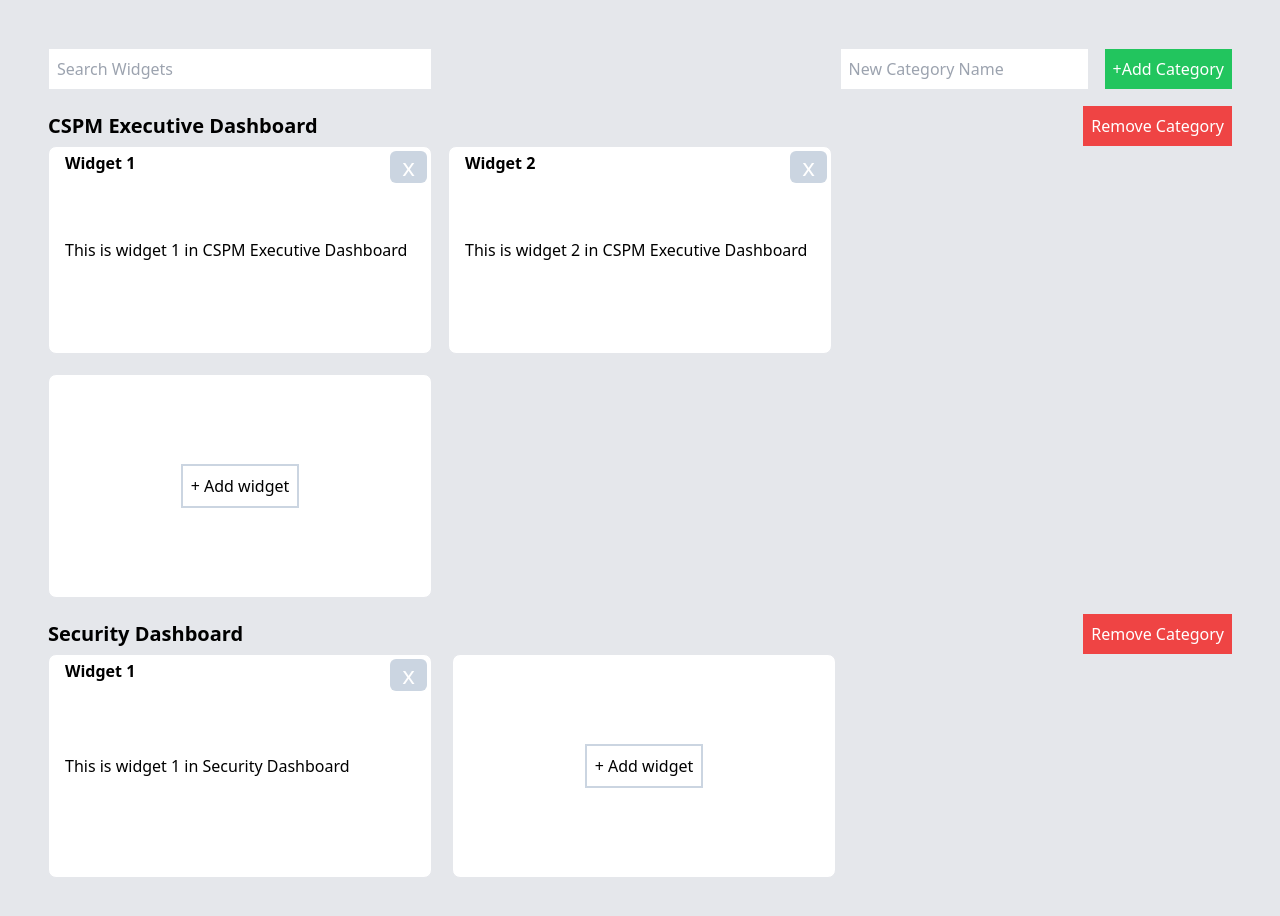
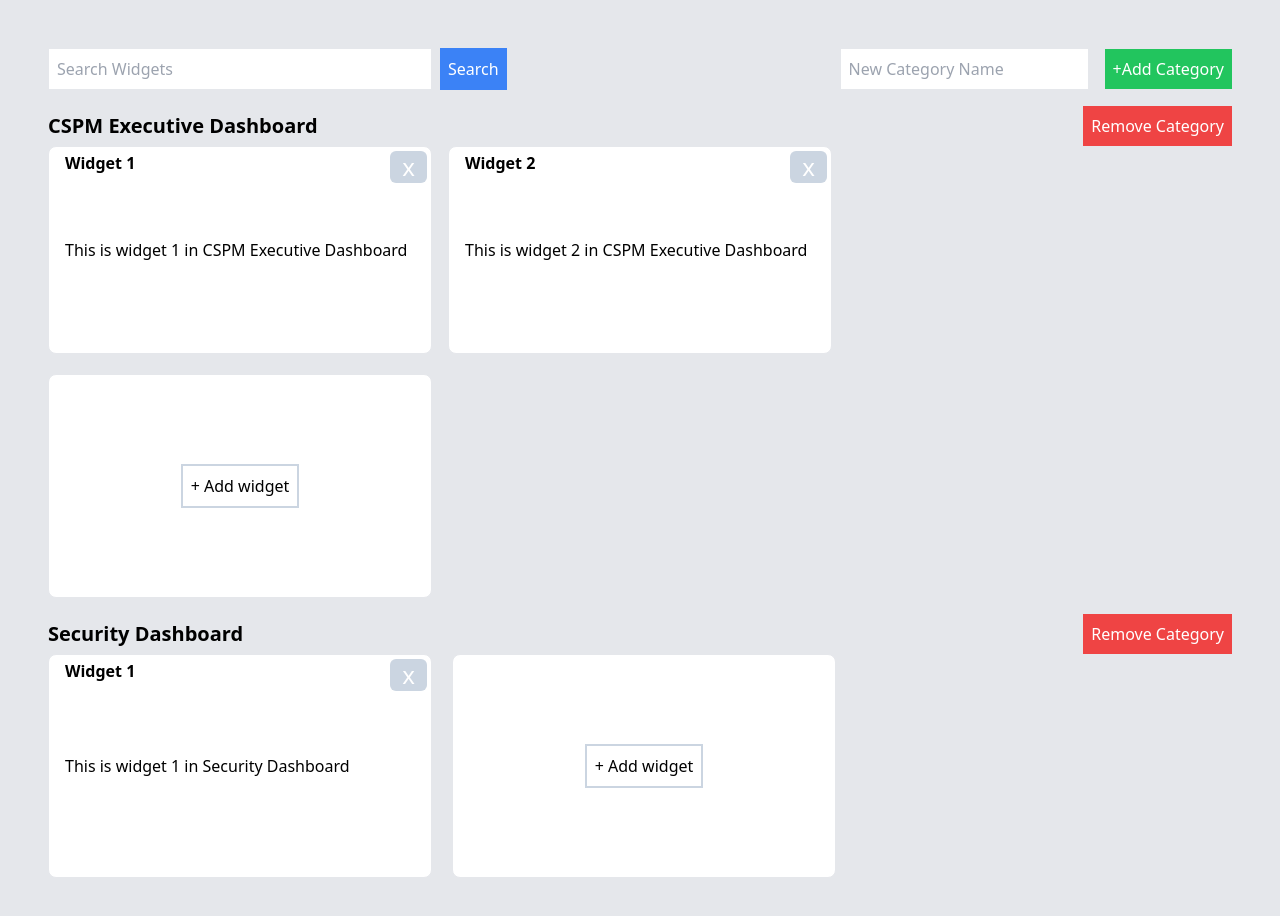
Before and after one commit to sreenidhi1712/GyanGrove-frontend-developer-intern-assignment, a React (Vite) app: page / in a window 1280 px wide. Shown: the top 916 px of the page. Built offline with nearby package versions, Linux system fonts and the light colour scheme.

Commit message:
handle not found

```diff
--- a/src/components/Dashboard.jsx
+++ b/src/components/Dashboard.jsx
@@ -19,7 +19,9 @@ const Dashboard = () => {
   const [selectedCategory, setSelectedCategory] = useState("");
   const [newCategory, setNewCategory] = useState("");
   const [openPopup, setOpenPopup] = useState(false);
-
+  const [alertShown, setAlertShown] = useState(false);
+  const [searchAlertShown, setSearchAlertShown] = useState(false);
+  const [hasFound, setHasFound] = useState(true);
 
   const handlepopup = (category) => {
     setOpenPopup(!openPopup);
@@ -30,7 +32,10 @@ const Dashboard = () => {
     if (newCategory) {
       dispatch(addCategory(newCategory));
       setNewCategory("");
+      if (!alertShown) {
         alert(`Category Added ${newCategory}`);
+        setAlertShown(true);
+      }
     }
   };
 
@@ -43,32 +48,49 @@ const Dashboard = () => {
     }
   };
 
-  const handleSearch = (e) => {
+  const handleSearch = () => {
+    if (!searchTerm) return;
+    const hasResults = Object.keys(categories).some((category) =>
+      categories[category].some((widget) =>
+        widget.name.toLowerCase().includes(searchTerm.toLowerCase())
+      )
+    );
+    setHasFound(hasResults);
+    if (!hasResults && !searchAlertShown) {
+      setSearchAlertShown(true);
+      alert("No results found");
+    }
+  };
+
+  const handleSearchTermChange = (e) => {
     dispatch(setSearchTerm(e.target.value));
+    setSearchAlertShown(false); // Reset alert shown state when search term changes
   };
 
   const filteredWidgets = (category) => {
     if (!searchTerm) return categories[category];
-    return categories[category].filter((widget) => widget.name.toLowerCase().includes(searchTerm.toLowerCase())
+    return categories[category].filter((widget) =>
+      widget.name.toLowerCase().includes(searchTerm.toLowerCase())
     );
   };
 
-  // const handleUncheckWidget = (category, widgetId) => {
-  //   dispatch(uncheckWidget({ category, widgetId }));
-  // };
-
   return (
-    <div className="p-4 ">
+    <div className="p-4">
       <div className="flex justify-between">
-      <div className="mb-4">
+        <div className="mb-4 flex">
           <input
             type="text"
             className="border p-2 w-96"
             placeholder="Search Widgets"
             value={searchTerm}
-          onChange={handleSearch}
+            onChange={handleSearchTermChange}
           />
-
+          <button
+            className="ml-2 p-2 bg-blue-500 text-white"
+            onClick={handleSearch}
+          >
+            Search
+          </button>
         </div>
 
         <div className="mb-4">
@@ -88,12 +110,15 @@ const Dashboard = () => {
         </div>
       </div>
 
-
       {Object.keys(categories).map((category) => (
         <div key={category} className="mb-4">
-          {openPopup &&
-          (
-          <Popup handlepopup={handlepopup} newWidget={newWidget} setNewWidget={setNewWidget} handleAddWidget={handleAddWidget}/>
+          {openPopup && (
+            <Popup
+              handlepopup={handlepopup}
+              newWidget={newWidget}
+              setNewWidget={setNewWidget}
+              handleAddWidget={handleAddWidget}
+            />
           )}
           <div className="flex justify-between items-center">
             <h3 className="text-xl font-bold">{category}</h3>
@@ -104,17 +129,17 @@ const Dashboard = () => {
               Remove Category
             </button>
           </div>
-          <div className="flex gap-5 flex-wrap ">
+          <div className="flex gap-5 flex-wrap">
             <div className="flex gap-4 flex-wrap">
-              {filteredWidgets(category).map((widget) => (
+              {!hasFound ? categories[category].map((widget) => (
                   <div
                     key={widget.id}
-                  className="border p-4 bg-white rounded-lg min-h-52 min-w-96 flex flex-col  justify-center relative"
+                    className="border p-4 bg-white rounded-lg min-h-52 min-w-96 flex flex-col justify-center relative"
                   >
                     <div className="">
                       <h4 className="font-bold absolute top-1">{widget.name}</h4>
                       <div
-                      className="absolute top-1 right-1 bg-slate-300 px-3 cursor-pointer  text-white text-2xl  rounded-md"
+                        className="absolute top-1 right-1 bg-slate-300 px-3 cursor-pointer text-white text-2xl rounded-md"
                         onClick={() =>
                           dispatch(
                             removeWidget({ category, widgetId: widget.id })
@@ -122,18 +147,34 @@ const Dashboard = () => {
                         }
                       >
                         x
-                      {/* <input
-                      type="checkbox"
-                      className="ml-2"
-                      onChange={() => handleUncheckWidget(category, widget.id)}
-                    /> */}
+                      </div>
+                    </div>
+                    <p>{widget.text}</p>
+                  </div>
+                ))
+              : filteredWidgets(category).map((widget) => (
+                  <div
+                    key={widget.id}
+                    className="border p-4 bg-white rounded-lg min-h-52 min-w-96 flex flex-col justify-center relative"
+                  >
+                    <div className="">
+                      <h4 className="font-bold absolute top-1">{widget.name}</h4>
+                      <div
+                        className="absolute top-1 right-1 bg-slate-300 px-3 cursor-pointer text-white text-2xl rounded-md"
+                        onClick={() =>
+                          dispatch(
+                            removeWidget({ category, widgetId: widget.id })
+                          )
+                        }
+                      >
+                        x
                       </div>
                     </div>
                     <p>{widget.text}</p>
                   </div>
                 ))}
             </div>
-            <div className="border  flex items-center justify-center bg-white rounded-lg min-w-96 min-h-56">
+            <div className="border flex items-center justify-center bg-white rounded-lg min-w-96 min-h-56">
               <button
                 className="border-slate-300 border-2 p-2"
                 onClick={() => handlepopup(category)}
```
Lines whose indentation alone changed are shown as unchanged.
